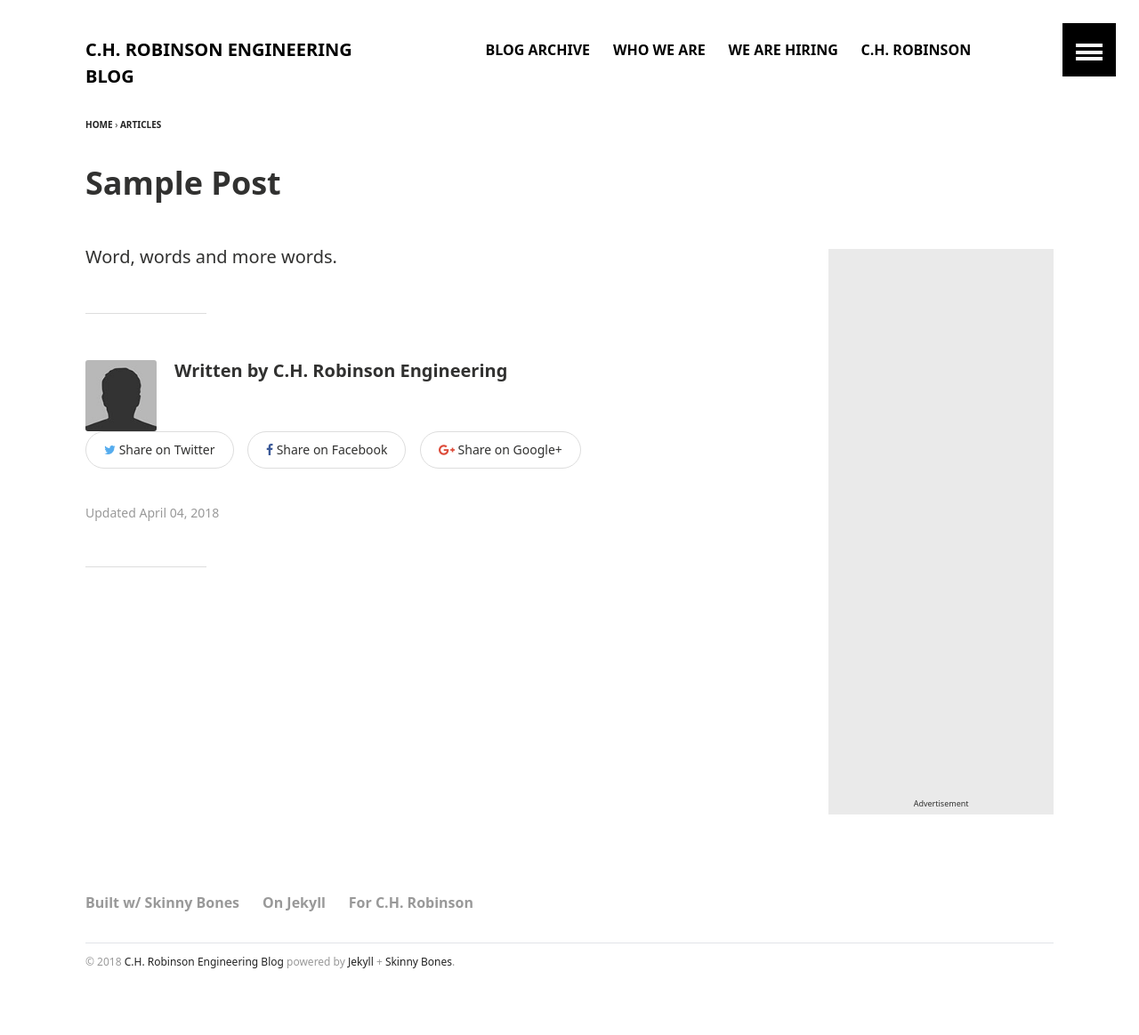
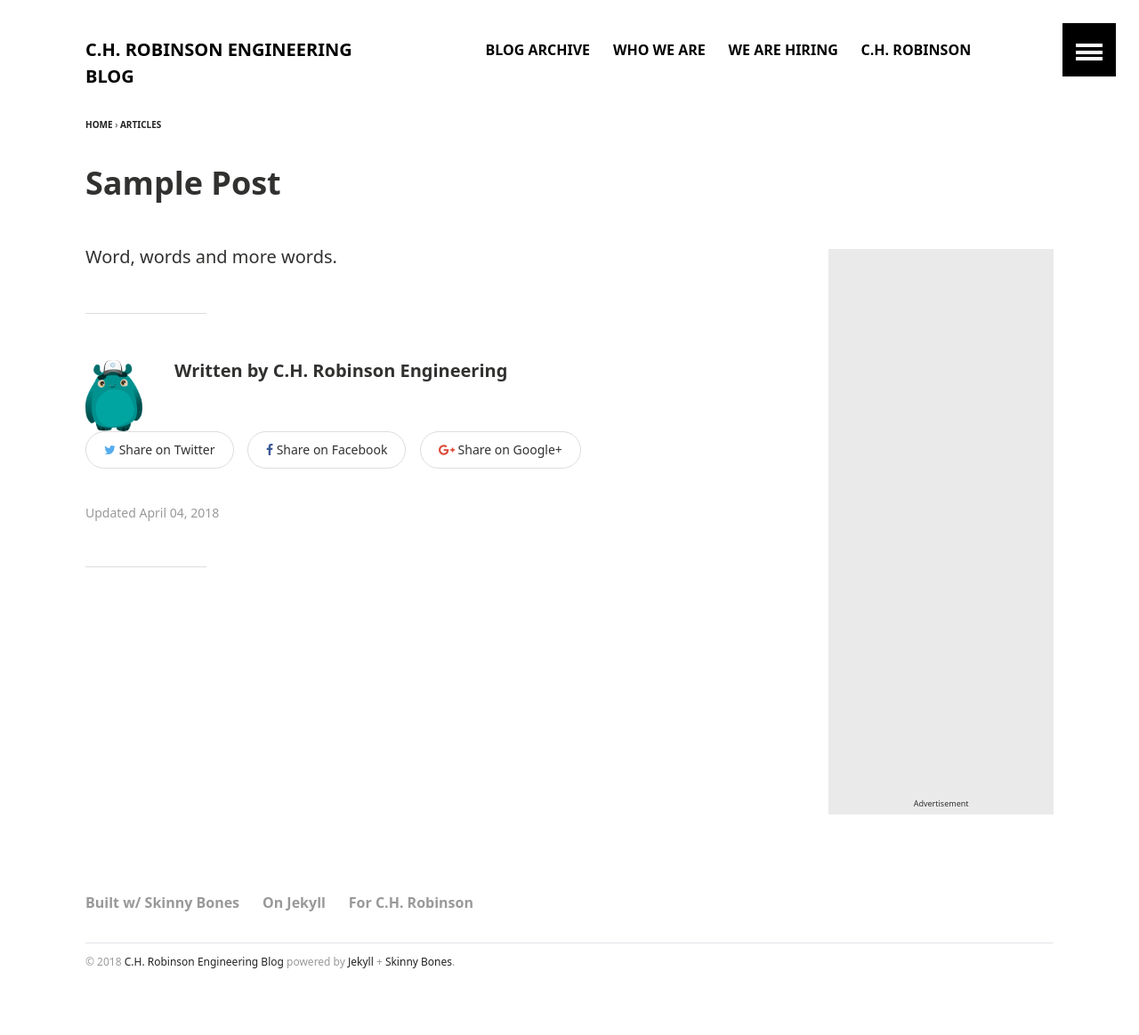
Before and after one commit to ch-robinson/ch-robinson.github.com, a Jekyll site: the page built from _posts/articles/2011-03-10-sample-post.md, in a window 1280 px wide. Shown: the whole page at 89% size. Built offline with Jekyll 4.4.1, drawn with Linux system fonts in a browser that asks for light colours; comment, search, counter and statistics services are not loaded.

Commit message:
Update default bio-photo

```diff
--- a/_includes/page-author.html
+++ b/_includes/page-author.html
@@ -4,7 +4,7 @@
 
 <div class="author-image">
   {% if author.gravatar %}<img src="https://gravatar.com/avatar/{{ author.gravatar }}?s=300" alt="{{ author.name }}">
-  {% else %}<img src="{{ site.url }}/images/bio-photo.jpg" alt="{{ author.name }}">{% endif %}
+  {% else %}<img src="{{ site.url }}/images/bio-photo.png" style="width: auto;" alt="{{ author.name }}">{% endif %}
 </div><!-- ./author-image -->
 <div class="author-content">
 	<h3 class="author-name" >{{ site.data.messages.locales[site.locale].written_by }} {% if author.web %}<a href="{{ author.web }}" itemprop="author">{{ author.name }}</a>{% else %}<span itemprop="author">{{ author.name }}</span>{% endif %}</h3>
```
Also changed, not shown: images/bio-photo.jpg (deleted), images/bio-photo.png (added).
